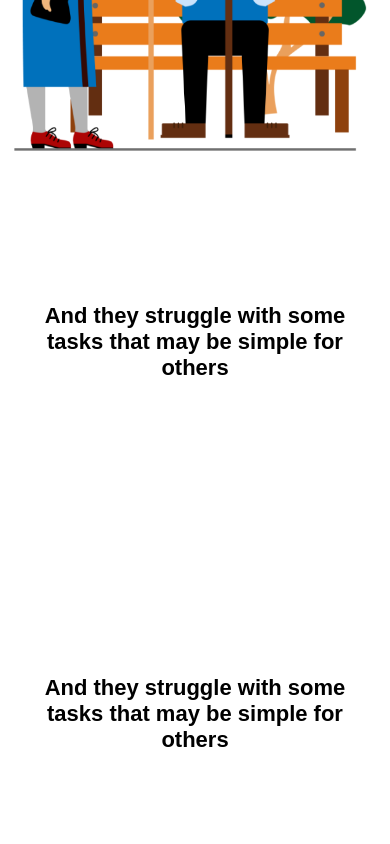
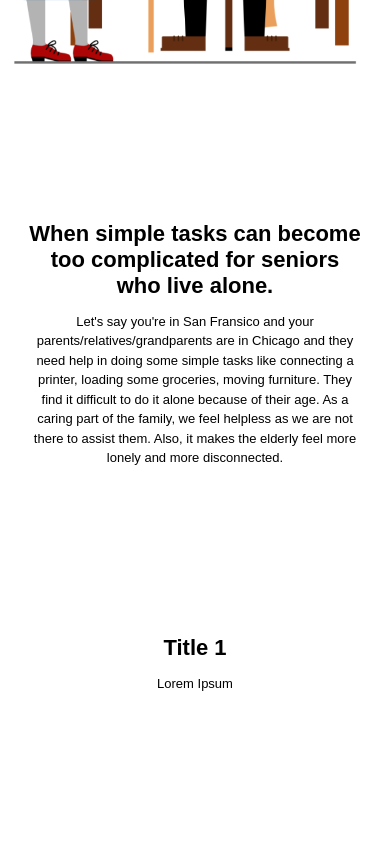
Before and after one commit to mageshsridhar/happyhands, a plain HTML site: page index.html in a window 390 px wide. Shown: the part 1160-2004 px from the top of the page. Drawn offline with nearby package versions, Linux system fonts and the light colour scheme; a script that the page names is missing.

Commit message:
Add Content

```diff
--- a/index.html
+++ b/index.html
@@ -63,16 +63,29 @@
       <div class="lonelyIllustration wow animate__animated animate__fadeInLeft">
         <img src="Website Assets/Group 25.png" alt="Alone Illustation" />
       </div>
+      <div class="block"></div>
       <div class="taskscontent">
         <h1 tabindex="4">
-          And they struggle with some tasks that may be simple for others
+          When simple tasks can become too complicated for seniors who live
+          alone.
         </h1>
+        <p>
+          Let's say you're in San Fransico and your
+          parents/relatives/grandparents are in Chicago and they need help in
+          doing some simple tasks like connecting a printer, loading some
+          groceries, moving furniture. They find it difficult to do it alone
+          because of their age. As a caring part of the family, we feel helpless
+          as we are not there to assist them. Also, it makes the elderly feel
+          more lonely and more disconnected.
+        </p>
       </div>
     </section>
     <section class="tasks">
       <div class="taskscontent">
-        <h1>And they struggle with some tasks that may be simple for others</h1>
+        <h1>Title 1</h1>
+        <p>Lorem Ipsum</p>
       </div>
+      <div class="block"></div>
       <div
         class="lonelyIllustration wow animate__animated animate__fadeInRight"
       >
@@ -83,14 +96,18 @@
       <div class="lonelyIllustration wow animate__animated animate__fadeInLeft">
         <img src="Website Assets/Group 30.png" alt="Prototype image" />
       </div>
+      <div class="block"></div>
       <div class="taskscontent">
-        <h1>And they struggle with some tasks that may be simple for others</h1>
+        <h1>Title 2</h1>
+        <p>Lorem Ipsum</p>
       </div>
     </section>
     <section class="tasks">
       <div class="taskscontent">
-        <h1>And they struggle with some tasks that may be simple for others</h1>
+        <h1>Title 3</h1>
+        <p>Lorem Ipsum</p>
       </div>
+      <div class="block"></div>
       <div
         class="lonelyIllustration wow animate__animated animate__fadeInRight"
       >
@@ -109,15 +126,19 @@
           class="volunteering"
         />
       </div>
+      <div class="block"></div>
       <div class="taskscontent">
-        <h1>And they struggle with some tasks that may be simple for others</h1>
+        <h1>Title 4</h1>
+        <p>Lorem Ipsum</p>
       </div>
     </section>
     <section class="tasks">
       <div class="taskscontent">
-        <h1>And they struggle with some tasks that may be simple for others</h1>
+        <h1>Title 5</h1>
+        <p>Lorem Ipsum</p>
         <button>Get Started</button>
       </div>
+      <div class="block"></div>
       <div
         class="lonelyIllustration wow animate__animated animate__fadeInRight"
       >
--- a/style.scss
+++ b/style.scss
@@ -75,6 +75,14 @@ nav {
   justify-content: space-between;
   align-items: center;
 }
+p {
+  margin-top: 1em;
+  font-size: 16px;
+  line-height: 1.5;
+}
+.block {
+  width: 40%;
+}
 .volunteering {
   height: 45em;
   width: auto;
@@ -131,4 +139,12 @@ button {
   button {
     text-align: center;
   }
+  p {
+    text-align: center;
+    font-size: 13px;
+  }
+  .block {
+    width: 2em;
+    height: 2em;
+  }
 }
```
Also changed, not shown: style.css, 1 other file.
